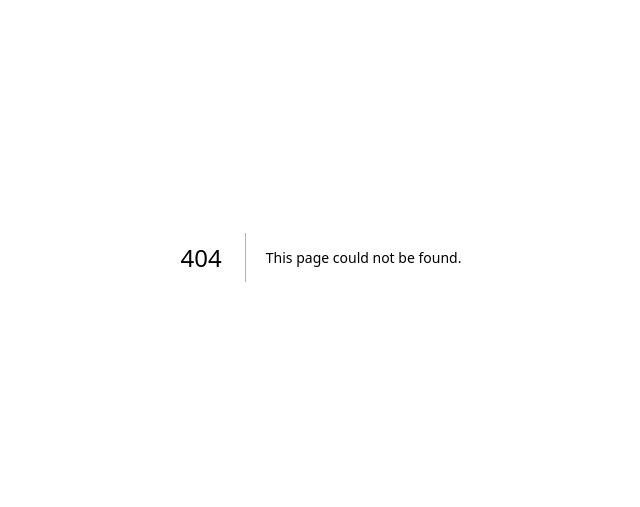
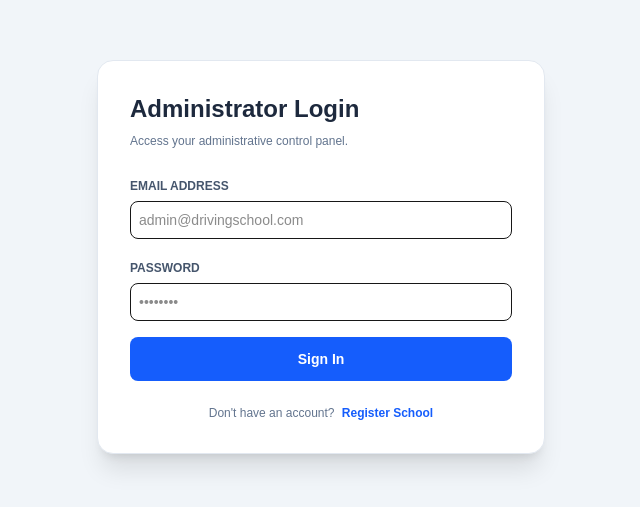
Before and after one commit to Danielmeku/driving-school-platform, a Next.js app: page /auth in a window 1280 px wide. Before the commit this address had no page. Shown: the part 143-650 px from the top of the page, without its empty margins (319-959 px from the left). Built offline with nearby package versions, Linux system fonts and the light colour scheme; no server answers.

Commit message:
Create page.tsx

```diff
--- /dev/null
+++ b/app/auth/page.tsx
@@ -0,0 +1,161 @@
+'use client';
+
+import { useState } from 'react';
+import { useRouter, useSearchParams } from 'next/navigation';
+import { supabase } from '@/lib/supabaseClient';
+
+export default function AuthPage() {
+  const searchParams = useSearchParams();
+  const router = useRouter();
+  const [isSignUp, setIsSignUp] = useState(searchParams.get('mode') === 'signup');
+
+  const [email, setEmail] = useState('');
+  const [password, setPassword] = useState('');
+  const [schoolName, setSchoolName] = useState('');
+  const [phone, setPhone] = useState('');
+  const [errorMsg, setErrorMsg] = useState('');
+  const [loading, setLoading] = useState(false);
+
+  async function handleSubmit(e: React.FormEvent) {
+    e.preventDefault();
+    setErrorMsg('');
+    setLoading(true);
+
+    if (isSignUp) {
+      // 1. Register Auth User
+      const { data: authData, error: authError } = await supabase.auth.signUp({
+        email,
+        password,
+      });
+
+      if (authError) {
+        setErrorMsg(authError.message);
+        setLoading(false);
+        return;
+      }
+
+      // 2. Create School Profile
+      const { data: school, error: schoolError } = await supabase
+        .from('schools')
+        .insert({ name: schoolName, phone_number: phone })
+        .select()
+        .single();
+
+      if (schoolError) {
+        setErrorMsg(schoolError.message);
+        setLoading(false);
+        return;
+      }
+
+      // 3. Create User Profile linked to School
+      if (authData.user) {
+        await supabase.from('users').insert({
+          id: authData.user.id,
+          school_id: school.id,
+          full_name: schoolName + ' Admin',
+          phone_number: phone,
+          role: 'school_admin',
+        });
+      }
+
+      router.push('/admin/dashboard');
+    } else {
+      // Sign In
+      const { error } = await supabase.auth.signInWithPassword({ email, password });
+      if (error) {
+        setErrorMsg(error.message);
+        setLoading(false);
+        return;
+      }
+      router.push('/admin/dashboard');
+    }
+  }
+
+  return (
+    <div className="min-h-screen bg-slate-100 flex items-center justify-center p-4">
+      <div className="bg-white p-8 rounded-2xl shadow-xl w-full max-w-md border border-slate-200">
+        <h2 className="text-2xl font-bold text-slate-800 mb-2">
+          {isSignUp ? 'Register Your Driving School' : 'Administrator Login'}
+        </h2>
+        <p className="text-xs text-slate-500 mb-6">
+          {isSignUp
+            ? 'Set up your school account to manage teachers and practical logs.'
+            : 'Access your administrative control panel.'}
+        </p>
+
+        {errorMsg && <p className="text-xs text-red-500 bg-red-50 p-2 rounded mb-4">{errorMsg}</p>}
+
+        <form onSubmit={handleSubmit} className="space-y-4">
+          {isSignUp && (
+            <>
+              <div>
+                <label className="text-xs font-bold text-slate-600 uppercase">School Name</label>
+                <input
+                  type="text"
+                  required
+                  value={schoolName}
+                  onChange={(e) => setSchoolName(e.target.value)}
+                  className="w-full mt-1 p-2 border rounded-lg text-sm"
+                  placeholder="e.g. City Driving School"
+                />
+              </div>
+              <div>
+                <label className="text-xs font-bold text-slate-600 uppercase">Phone Number</label>
+                <input
+                  type="text"
+                  required
+                  value={phone}
+                  onChange={(e) => setPhone(e.target.value)}
+                  className="w-full mt-1 p-2 border rounded-lg text-sm"
+                  placeholder="+251..."
+                />
+              </div>
+            </>
+          )}
+
+          <div>
+            <label className="text-xs font-bold text-slate-600 uppercase">Email Address</label>
+            <input
+              type="email"
+              required
+              value={email}
+              onChange={(e) => setEmail(e.target.value)}
+              className="w-full mt-1 p-2 border rounded-lg text-sm"
+              placeholder="admin@drivingschool.com"
+            />
+          </div>
+
+          <div>
+            <label className="text-xs font-bold text-slate-600 uppercase">Password</label>
+            <input
+              type="password"
+              required
+              value={password}
+              onChange={(e) => setPassword(e.target.value)}
+              className="w-full mt-1 p-2 border rounded-lg text-sm"
+              placeholder="••••••••"
+            />
+          </div>
+
+          <button
+            type="submit"
+            disabled={loading}
+            className="w-full py-3 bg-blue-600 text-white font-bold rounded-lg hover:bg-blue-700 transition-all text-sm"
+          >
+            {loading ? 'Processing...' : isSignUp ? 'Create School Account' : 'Sign In'}
+          </button>
+        </form>
+
+        <div className="mt-6 text-center text-xs text-slate-500">
+          {isSignUp ? 'Already have an account?' : "Don't have an account?"}{' '}
+          <button
+            onClick={() => setIsSignUp(!isSignUp)}
+            className="text-blue-600 font-bold hover:underline ml-1"
+          >
+            {isSignUp ? 'Log In' : 'Register School'}
+          </button>
+        </div>
+      </div>
+    </div>
+  );
+}
```
